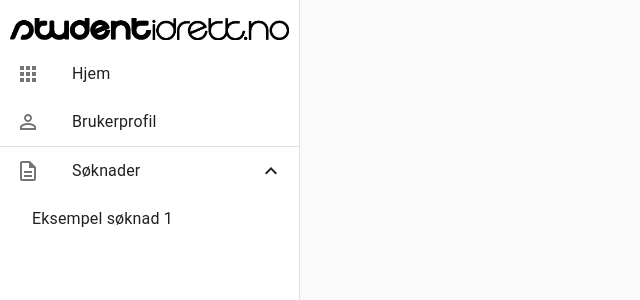
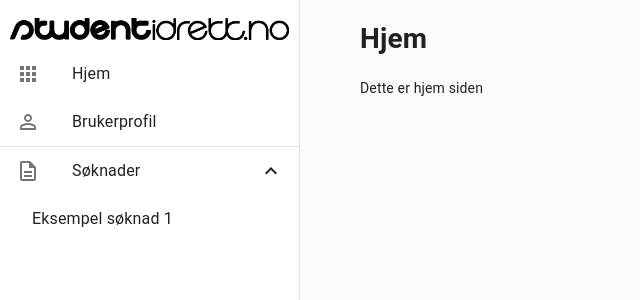
Before and after one commit to Studentidrettsforbundet/arrangere, a React (Create React App) app: page / in a window 1280 px wide. Shown: the top 300 px of the page, without its empty margins (0-640 px from the left). Built offline with nearby package versions, Linux system fonts and the light colour scheme.

Commit message:
#7 add flexbox

```diff
--- a/package.json
+++ b/package.json
@@ -3,6 +3,8 @@
   "version": "0.1.0",
   "private": true,
   "dependencies": {
+    "@material-ui/core": "^4.11.3",
+    "@material-ui/icons": "^4.11.2",
     "@testing-library/jest-dom": "^5.11.4",
     "@testing-library/react": "^11.1.0",
     "@testing-library/user-event": "^12.1.10",
@@ -13,6 +15,7 @@
     "firebase": "^8.2.6",
     "react": "^17.0.1",
     "react-dom": "^17.0.1",
+    "react-router-dom": "^5.2.0",
     "react-scripts": "4.0.2",
     "typescript": "^4.1.2",
     "web-vitals": "^1.0.1"
@@ -40,5 +43,8 @@
       "last 1 firefox version",
       "last 1 safari version"
     ]
+  },
+  "devDependencies": {
+    "@types/react-router-dom": "^5.1.7"
   }
 }
--- a/src/App.tsx
+++ b/src/App.tsx
@@ -7,7 +7,7 @@ import ChooseApplication from "./components/ChooseApplication";
 
 function App() {
   return (
-    <div>
+    <div style={{ display: "flex", flexDirection: "row" }}>
       <DrawerBar />
       <Switch>
         <Route path="/" component={Home} exact />
--- a/src/components/DrawerBar.tsx
+++ b/src/components/DrawerBar.tsx
@@ -27,7 +27,7 @@ const useStyles = makeStyles((theme: Theme) =>
     root: {
       width: "100%",
       maxWidth: 360,
-      backgroundColor: theme.palette.background.paper,
+      // backgroundColor: theme.palette.background.paper,
     },
     drawer: {
       width: drawerWidth,
--- a/src/components/Home.tsx
+++ b/src/components/Home.tsx
@@ -4,7 +4,8 @@ export default function Home() {
   console.log("Hjem");
   return (
     <div>
-      <p>Hjem</p>
+      <h1>Hjem</h1>
+      <p>Dette er hjem siden</p>
     </div>
   );
 }
```
Also changed, not shown: 1 other file (tests, documents, lock files or other folders).
